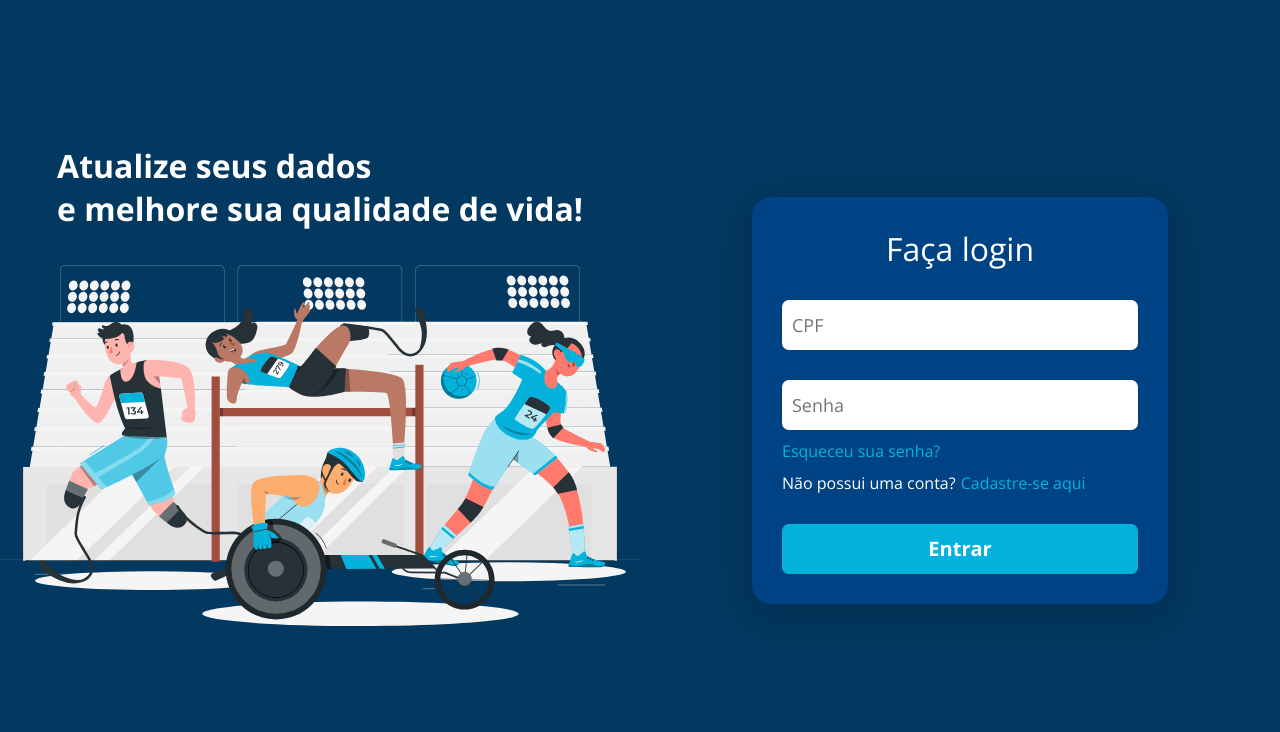
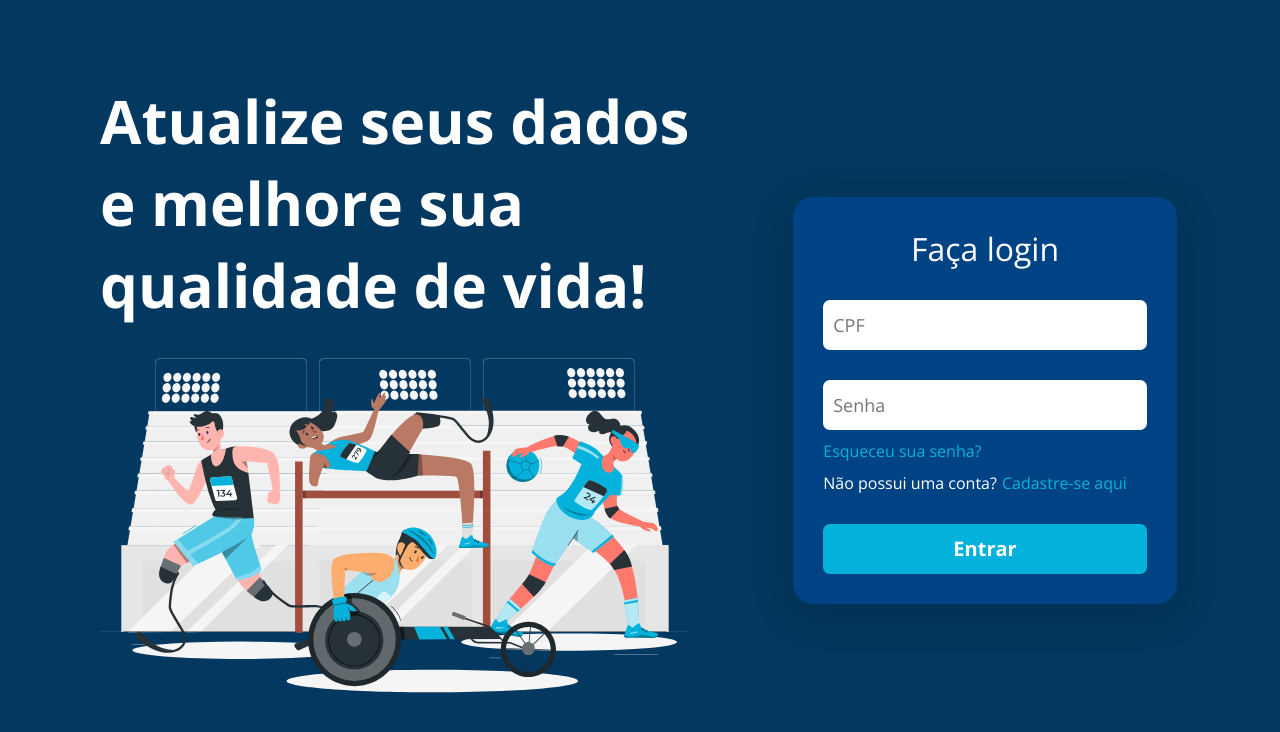
Before and after one commit to pedrsmc/meus-codigos, a plain HTML site: page web/tela de login/index.html in a window 1280 px wide. Drawn offline with nearby package versions, Linux system fonts and the light colour scheme.

Commit message:
Add files via upload

```diff
--- a/web/tela de login/css/style.css
+++ b/web/tela de login/css/style.css
@@ -22,6 +22,7 @@ body {
 .box-left h1 {
     color: white;
     cursor: default;
+    font-size: 60px;
 }
 
 .box-left {
@@ -29,6 +30,7 @@ body {
     flex-direction: column;
     justify-content: center;
     align-items: center;
+    margin-left: 100px;
 }
 
 .box-left img {
```
